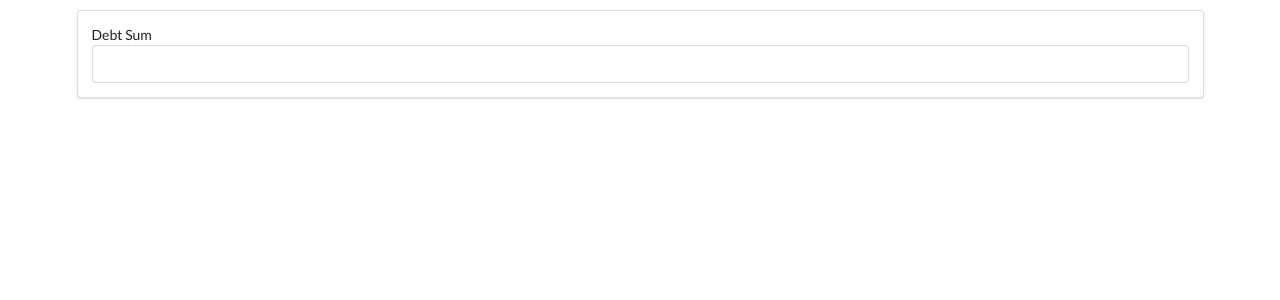
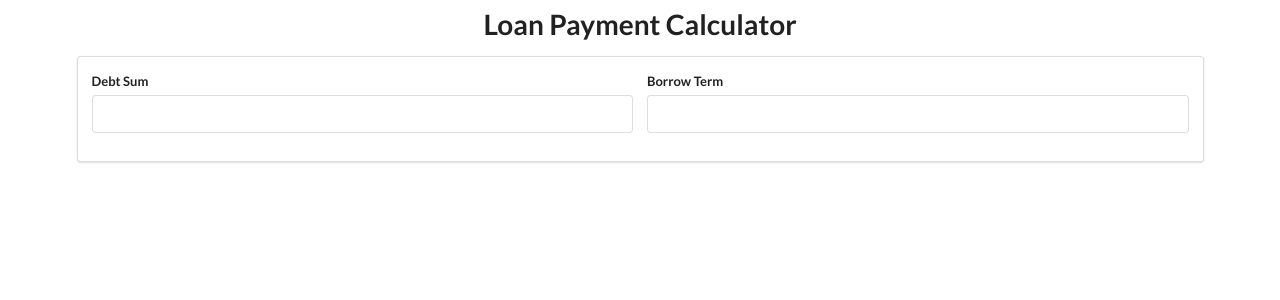
Before and after one commit to zhukovvlad/loan-calculator, a React (Create React App) app: page / in a window 1280 px wide. Shown: the top 300 px of the page. Built offline with nearby package versions, Linux system fonts and the light colour scheme.

Commit message:
Refactoring components structure

```diff
--- a/src/App.jsx
+++ b/src/App.jsx
@@ -1,20 +1,13 @@
-import React, { useState } from "react";
+import React from "react";
 
-import InputForm from "./components/InputForm/InputForm";
+import Calculator from "./components/Calculator/Calculator";
 
 const App = () => {
-    const [debt, setDebt] = useState('');
-
-    const onTermSubmit = term => {
-        setDebt(term);
-    };
 
     return (
         <div className="ui container" style={{ marginTop: '10px' }}>
-            <InputForm onFormSubmit={onTermSubmit} />
-            <div>
-                {debt}
-            </div>
+            <h1 className="ui center aligned header">Loan Payment Calculator</h1>
+            <Calculator />
         </div>
     );
 };
--- /dev/null
+++ b/src/components/Calculator/Calculator.js
@@ -0,0 +1,21 @@
+import React, { Fragment, useState } from "react";
+
+import InputForm from "../InputForm/InputForm";
+
+const Calculator = () => {
+    const [amountToBorrow, setAmountToBorrow] = useState('');
+    const [borrowTerm, setBorrowTerm] = useState('');
+
+    return(
+        <Fragment>
+            <InputForm
+                amountToBorrow={amountToBorrow}
+                setAmountToBorrow={setAmountToBorrow}
+                borrowTerm={borrowTerm}
+                setBorrowTerm={setBorrowTerm}
+            />
+        </Fragment>
+    );
+};
+
+export default Calculator;
--- a/src/components/InputForm/InputForm.jsx
+++ b/src/components/InputForm/InputForm.jsx
@@ -1,27 +1,30 @@
-import React, { useState } from "react";
+import React from "react";
 
-const InputForm = (props) => {
-    const [term, setTerm] = useState('');
-
-    const onFormSubmit = (event) => {
-        event.preventDefault();
-
-        if (!Number(term)) {
-            return;
-        };
-
-        props.onFormSubmit(term);
-    }
+const InputForm = props => {
 
     return (
         <div className="ui segment">
-            <form onSubmit={onFormSubmit} className="ui form">
-                <label>Debt Sum</label>
-                <input
-                    type="text"
-                    value={term}
-                    onChange={(e) => setTerm(e.target.value)}
-                />
+            <form className="ui form">
+                <div className="two fields">
+                    <div className="field">
+                        <label htmlFor="amountToBorrow">Debt Sum</label>
+                        <input
+                            id="amountToBorrow"
+                            type="text"
+                            value={props.amountToBorrow}
+                            onChange={(e) => props.setAmountToBorrow(e.target.value)}
+                        />
+                    </div>
+                    <div className="field">
+                        <label htmlFor="borrowTerm">Borrow Term</label>
+                        <input
+                            id="borrowTerm"
+                            type="text"
+                            value={props.borrowTerm}
+                            onChange={(e) => props.setBorrowTerm(e.target.value)}
+                        />
+                    </div>
+                </div>
             </form>
         </div>
     );
```
